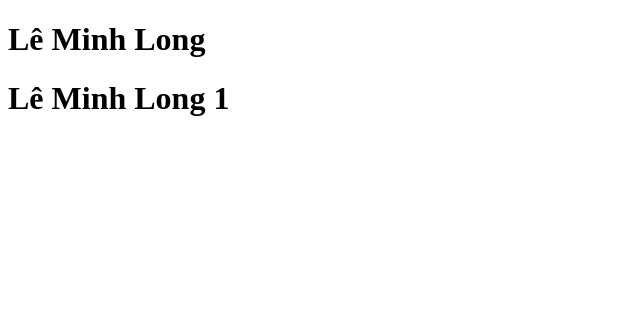
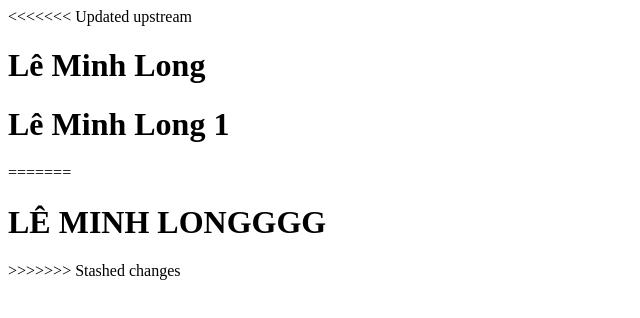
Before and after one commit to LeMinhLong0106/OpenSoucre, a plain HTML site: page index.html in a window 1280 px wide. Shown: the whole page, without its empty margins (0-640 px from the left). Drawn offline with Linux system fonts and the light colour scheme.

Commit message:
Update index.html

```diff
--- a/index.html
+++ b/index.html
@@ -9,8 +9,12 @@
 </head>
 
 <body>
+<<<<<<< Updated upstream
     <h1>Lê Minh Long</h1>
     <h1>Lê Minh Long 1</h1>
+=======
+    <h1>LÊ MINH LONGGGG</h1>
+>>>>>>> Stashed changes
 </body>
 
 </html>
```
